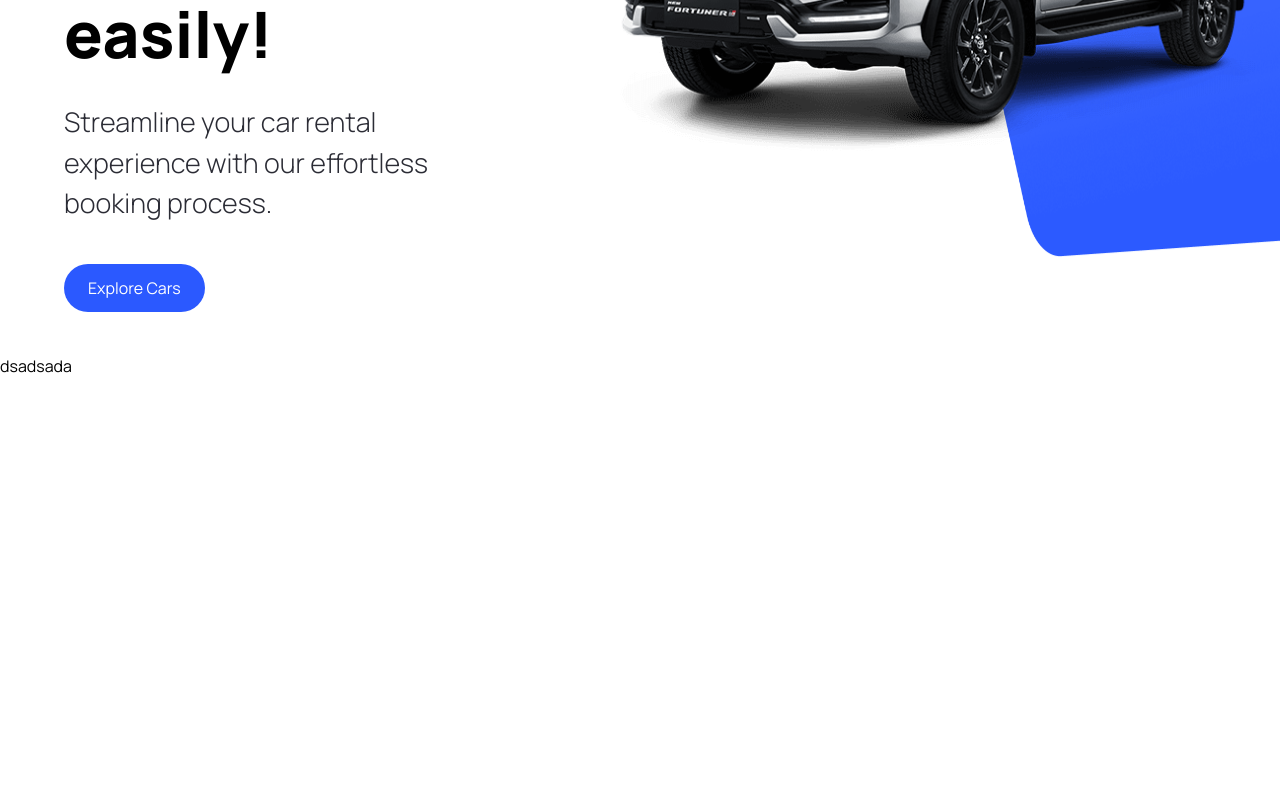
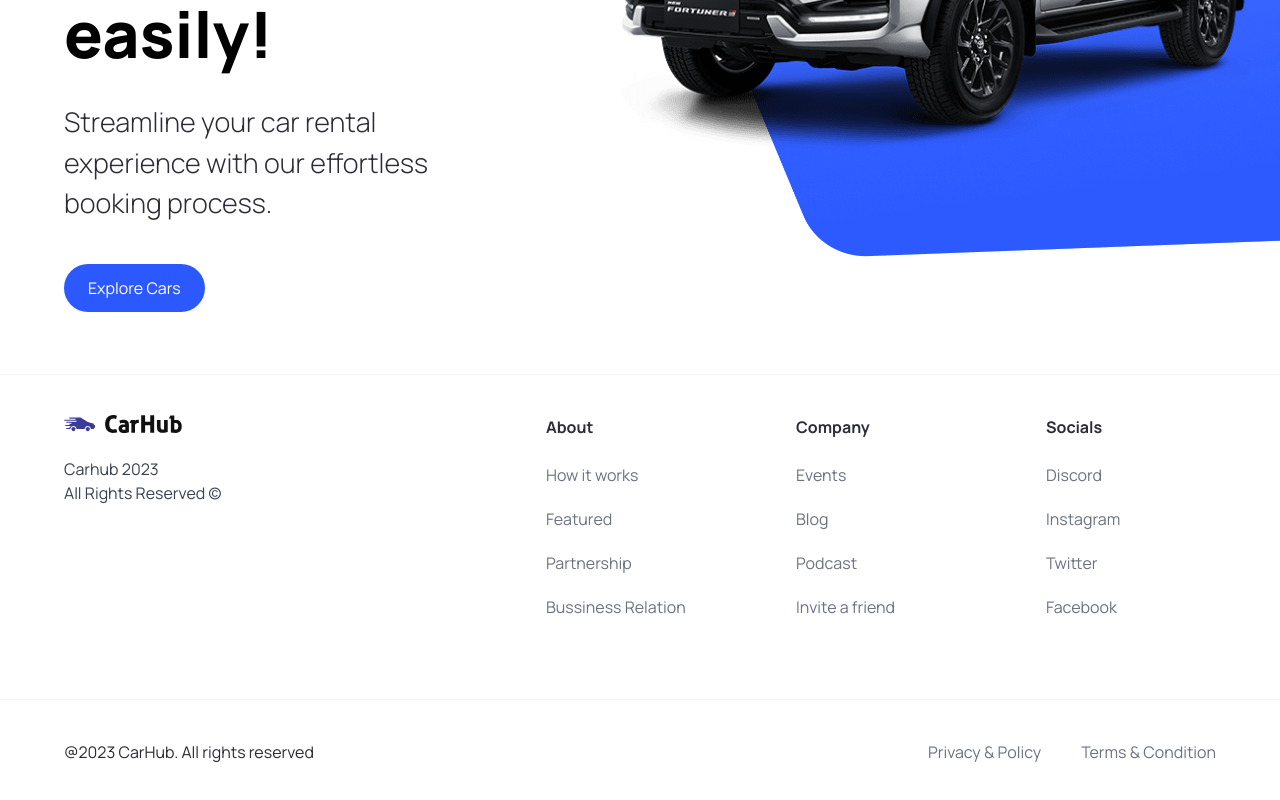
Before and after one commit to vincentt14/CarHub, a Next.js app: page / in a window 1280 px wide. Shown: the part 446-1246 px from the top of the page. Before the commit the page ends 824 px from the top, so only its background shows below. Built offline with nearby package versions, Linux system fonts and the light colour scheme.

Commit message:
adding footer

```diff
--- a/components/Footer.tsx
+++ b/components/Footer.tsx
@@ -1,9 +1,48 @@
-const Footer = () => {
-  return (
-    <>
-      <div>dsadsada</div>
-    </>
-  );
-};
+import Image from "next/image";
+import Link from "next/link";
+
+import { footerLinks } from "@/constants";
+
+const Footer = () => (
+  <footer className="flex flex-col text-black-100  mt-5 border-t border-gray-100">
+    <div className="flex max-md:flex-col flex-wrap justify-between gap-5 sm:px-16 px-6 py-10">
+      <div className="flex flex-col justify-start items-start gap-6">
+        <Image src="/logo.svg" alt="logo" width={118} height={18} className="object-contain" />
+        <p className="text-base text-gray-700">
+          Carhub 2023 <br />
+          All Rights Reserved &copy;
+        </p>
+      </div>
+
+      <div className="footer__links">
+        {footerLinks.map((item) => (
+          <div key={item.title} className="footer__link">
+            <h3 className="font-bold">{item.title}</h3>
+            <div className="flex flex-col gap-5">
+              {item.links.map((link) => (
+                <Link key={link.title} href={link.url} className="text-gray-500">
+                  {link.title}
+                </Link>
+              ))}
+            </div>
+          </div>
+        ))}
+      </div>
+    </div>
+
+    <div className="flex justify-between items-center flex-wrap mt-10 border-t border-gray-100 sm:px-16 px-6 py-10">
+      <p>@2023 CarHub. All rights reserved</p>
+
+      <div className="footer__copyrights-link">
+        <Link href="/" className="text-gray-500">
+          Privacy & Policy
+        </Link>
+        <Link href="/" className="text-gray-500">
+          Terms & Condition
+        </Link>
+      </div>
+    </div>
+  </footer>
+);
 
 export default Footer;
--- a/components/Hero.tsx
+++ b/components/Hero.tsx
@@ -16,9 +16,8 @@
       <div className="hero__image-container">
         <div className="hero__image">
           <Image src="/hero.png" alt="hero" fill className="object-contain" />
-
-          <div className="hero__image-overlay" />
         </div>
+        <div className="hero__image-overlay" />
       </div>
     </div>
   );
--- /dev/null
+++ b/constants/index.ts
@@ -0,0 +1,101 @@
+export const manufacturers = [
+  "Acura",
+  "Alfa Romeo",
+  "Aston Martin",
+  "Audi",
+  "Bentley",
+  "BMW",
+  "Buick",
+  "Cadillac",
+  "Chevrolet",
+  "Chrysler",
+  "Citroen",
+  "Dodge",
+  "Ferrari",
+  "Fiat",
+  "Ford",
+  "GMC",
+  "Honda",
+  "Hyundai",
+  "Infiniti",
+  "Jaguar",
+  "Jeep",
+  "Kia",
+  "Lamborghini",
+  "Land Rover",
+  "Lexus",
+  "Lincoln",
+  "Maserati",
+  "Mazda",
+  "McLaren",
+  "Mercedes-Benz",
+  "MINI",
+  "Mitsubishi",
+  "Nissan",
+  "Porsche",
+  "Ram",
+  "Rolls-Royce",
+  "Subaru",
+  "Tesla",
+  "Toyota",
+  "Volkswagen",
+  "Volvo",
+];
+
+export const yearsOfProduction = [
+  { title: "Year", value: "" },
+  { title: "2015", value: "2015" },
+  { title: "2016", value: "2016" },
+  { title: "2017", value: "2017" },
+  { title: "2018", value: "2018" },
+  { title: "2019", value: "2019" },
+  { title: "2020", value: "2020" },
+  { title: "2021", value: "2021" },
+  { title: "2022", value: "2022" },
+  { title: "2023", value: "2023" },
+];
+
+export const fuels = [
+  {
+    title: "Fuel",
+    value: "",
+  },
+  {
+    title: "Gas",
+    value: "Gas",
+  },
+  {
+    title: "Electricity",
+    value: "Electricity",
+  },
+];
+
+export const footerLinks = [
+  {
+    title: "About",
+    links: [
+      { title: "How it works", url: "/" },
+      { title: "Featured", url: "/" },
+      { title: "Partnership", url: "/" },
+      { title: "Bussiness Relation", url: "/" },
+    ],
+  },
+  {
+    title: "Company",
+    links: [
+      { title: "Events", url: "/" },
+      { title: "Blog", url: "/" },
+      { title: "Podcast", url: "/" },
+      { title: "Invite a friend", url: "/" },
+    ],
+  },
+  {
+    title: "Socials",
+    links: [
+      { title: "Discord", url: "/" },
+      { title: "Instagram", url: "/" },
+      { title: "Twitter", url: "/" },
+      { title: "Facebook", url: "/" },
+    ],
+  },
+];
```
